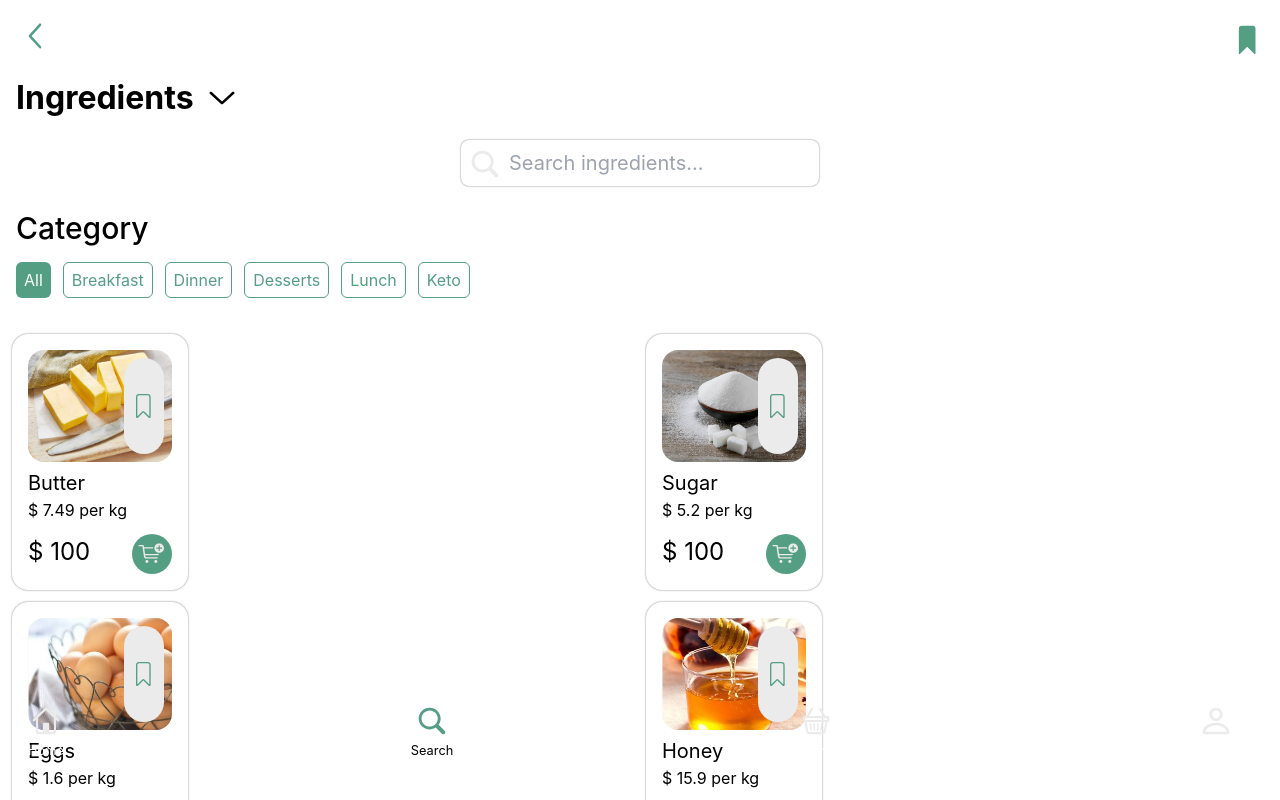
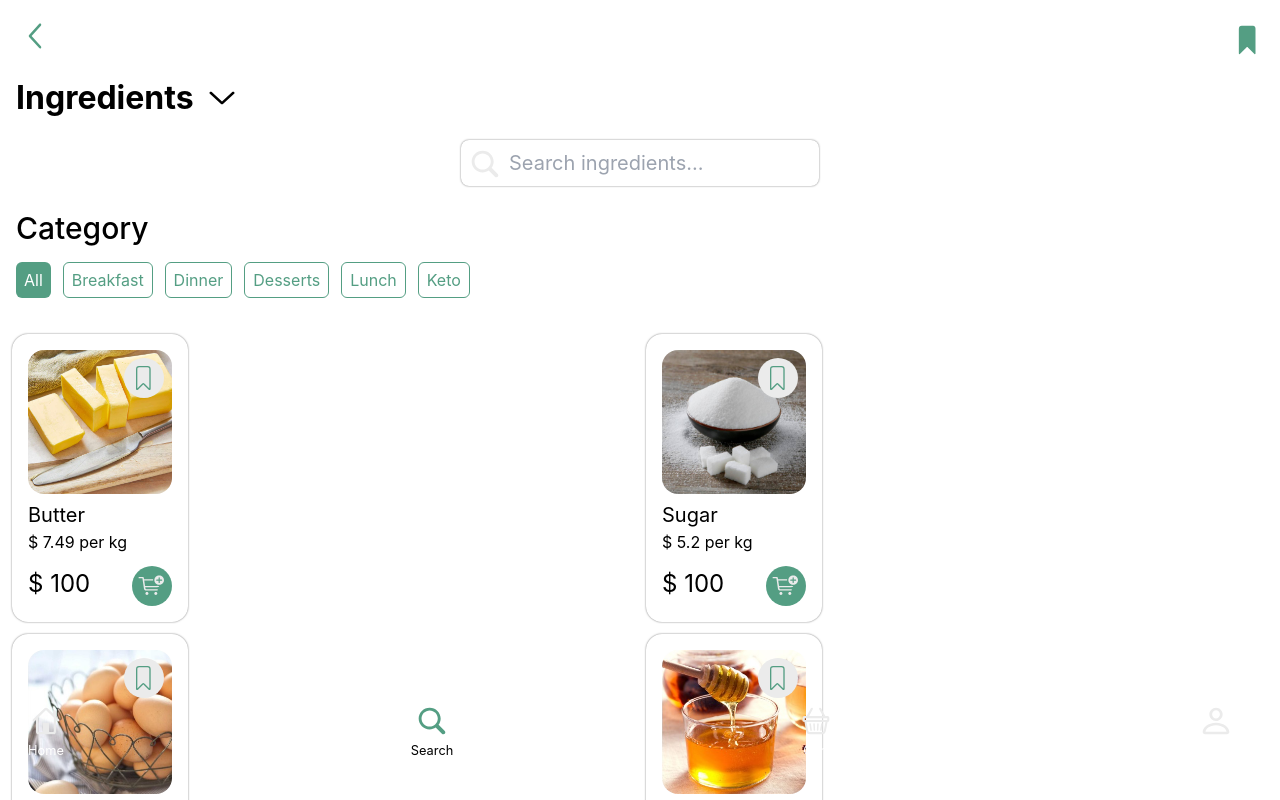
Before and after one commit to NumaLeone/grupo5-interacciones, a React (Create React App) app: page /ingredients-page in a window 1280 px wide. Shown: the top 800 px of the page. Built offline with nearby package versions, Linux system fonts and the light colour scheme.

Commit message:
IngredientCard improved and BookmarkButton corrected

```diff
--- a/src/components/BookmarkButton/index.tsx
+++ b/src/components/BookmarkButton/index.tsx
@@ -16,8 +16,12 @@ const BookmarkButton = ({size=40}: BookmarkButtonProps) => {
     return (
         <>
             <button
-                className='p-1 rounded-full bg-greyscale-100'
+                className='flex items-center p-1 rounded-full bg-greyscale-100'
                 onClick={handleClick}
+                style={{
+                    width: 'fit-content',  // Se adapta al contenido en el eje X
+                    height: 'fit-content', // Se adapta al contenido en el eje Y
+                }}
             >
                 <BookmarkIcon checked={isClicked} size={size} color={"text-primary-500"}/>
             </button>
--- a/src/components/IngredientCard/index.tsx
+++ b/src/components/IngredientCard/index.tsx
@@ -5,28 +5,22 @@ interface IngredientCardInterface {
     name: string,
     price: number,
     pricePerKG: number,
-    saved?: boolean,
     img: string
 }
 
-const handleClick = () =>{
-    console.log(1)
-    return 1
-}
-
-const IngredientCard = ({name, price, pricePerKG, saved = false, img = img1}: IngredientCardInterface) => {
+const IngredientCard = ({name='name', price=0, pricePerKG=0, img = img1}: IngredientCardInterface) => {
 
     return (
         <>
-            <div className={"h-64 w-44 bg-secondary-10 rounded-2xl shadow-cardShadow p-4 flex flex-col"}>
+            <div className={"h-68 w-44 bg-secondary-10 rounded-2xl shadow-cardShadow p-4 flex flex-col"}>
                 <div className="flex h-36 w-36 mb-1.5 rounded-2xl bg-cover justify-end bg-center p-2" style={{ backgroundImage: `url(${img})` }} >
-                    <BookmarkButton size={32} checked={saved} onClick={handleClick}></BookmarkButton>
+                    <BookmarkButton size={32}></BookmarkButton>
                 </div>
                 <div className="font-SFProText text-ingredientName">{name}</div>
                 <div className={"mb-3 "}>$ {pricePerKG} per kg</div>
                 <div className="flex flex-row justify-between">
                     <div className={" mr-8 font-SFProText text-ingredientsCard"}>$ {price}</div>
-                    <AddToCartButton/>
+                    <AddToCartButton size={40}/>
                 </div>
             </div>
         </>
```
